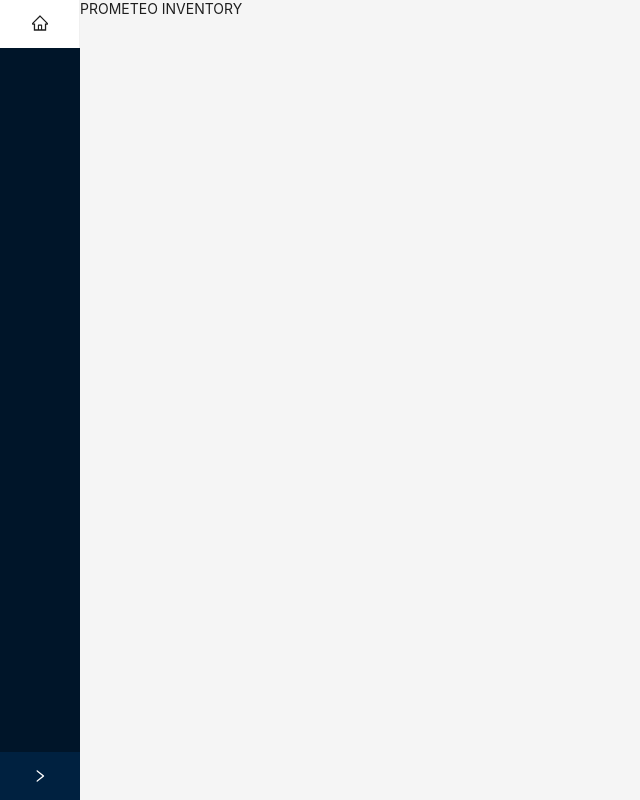
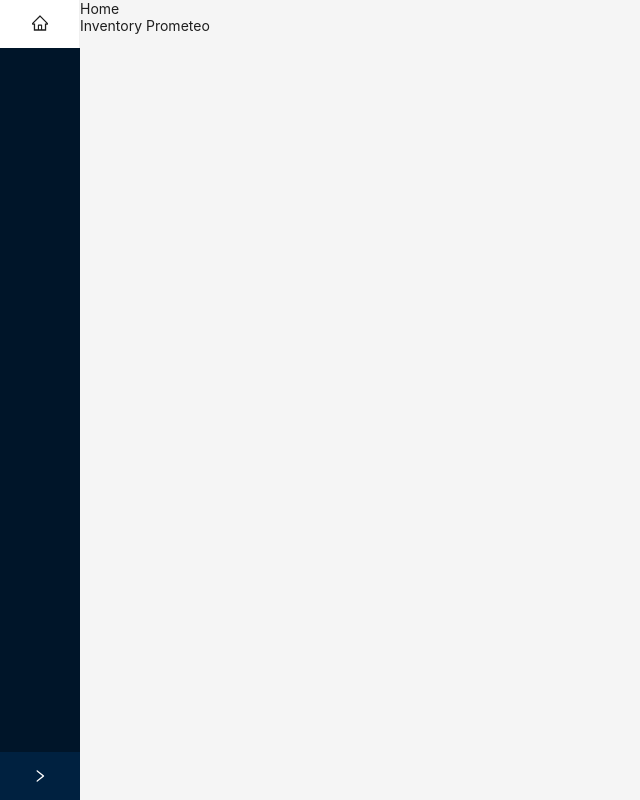
Before and after one commit to Ronald803/inventory-prometeo-fe, a React (Vite) app: page / in a window 1280 px wide. Shown: the whole page, without its empty margins (0-640 px from the left). Built offline with nearby package versions, Linux system fonts and the light colour scheme.

Commit message:
Add view routing

```diff
--- a/src/App.tsx
+++ b/src/App.tsx
@@ -1,12 +1,21 @@
+import { BrowserRouter, useRoutes } from "react-router-dom";
 import "./App.css";
 import MainLayout from "./MainLayout";
+import HomeView from "./components/views/HomeView";
+
+const Routes = () => {
+  let routes = useRoutes([{ path: "/", element: <HomeView /> }]);
+  return routes;
+};
 
 function App() {
   return (
     <>
-      <MainLayout>
-        <div>PROMETEO INVENTORY</div>
-      </MainLayout>
+      <BrowserRouter>
+        <MainLayout>
+          <Routes />
+        </MainLayout>
+      </BrowserRouter>
     </>
   );
 }
--- a/src/MainLayout.tsx
+++ b/src/MainLayout.tsx
@@ -1,10 +1,12 @@
 import { HomeOutlined } from "@ant-design/icons";
 import { Layout, Menu } from "antd";
 import { useState } from "react";
+import { useNavigate } from "react-router-dom";
 
 const { Sider, Content } = Layout;
 
 function MainLayout(props: any) {
+  const navigate = useNavigate();
   const [collapsed, setCollapsed] = useState<boolean>(true);
   return (
     <Layout style={{ height: "100vh" }}>
@@ -17,7 +19,12 @@ function MainLayout(props: any) {
       >
         <div>
           <Menu>
-            <Menu.Item>
+            <Menu.Item
+              onClick={() => {
+                navigate("/");
+              }}
+              key="home"
+            >
               <HomeOutlined />
               <span>Home</span>
             </Menu.Item>
--- /dev/null
+++ b/src/components/views/HomeView.tsx
@@ -0,0 +1,10 @@
+function HomeView() {
+  return (
+    <div>
+      <div>Home</div>
+      <div>Inventory Prometeo</div>
+    </div>
+  );
+}
+
+export default HomeView;
```
